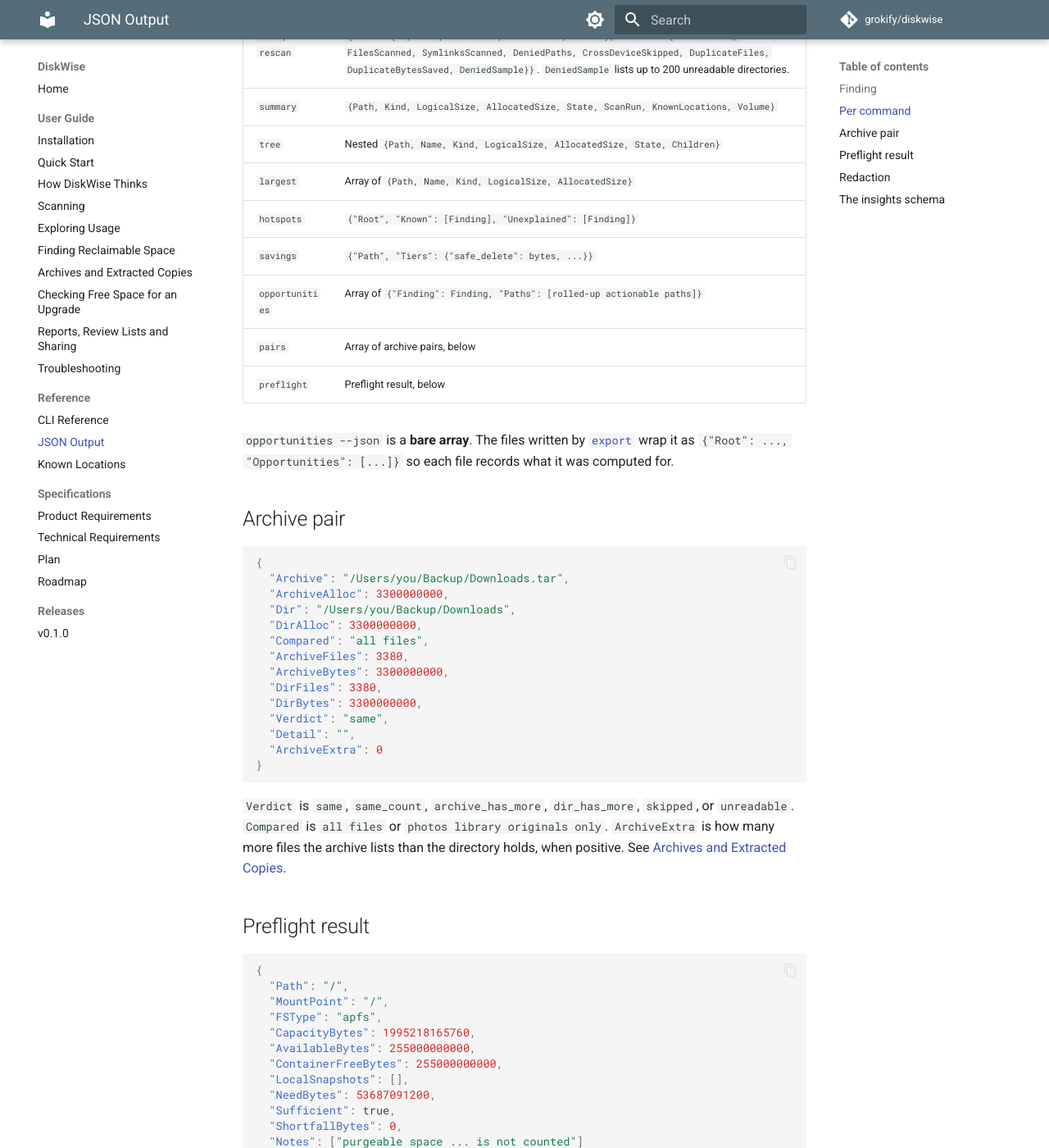
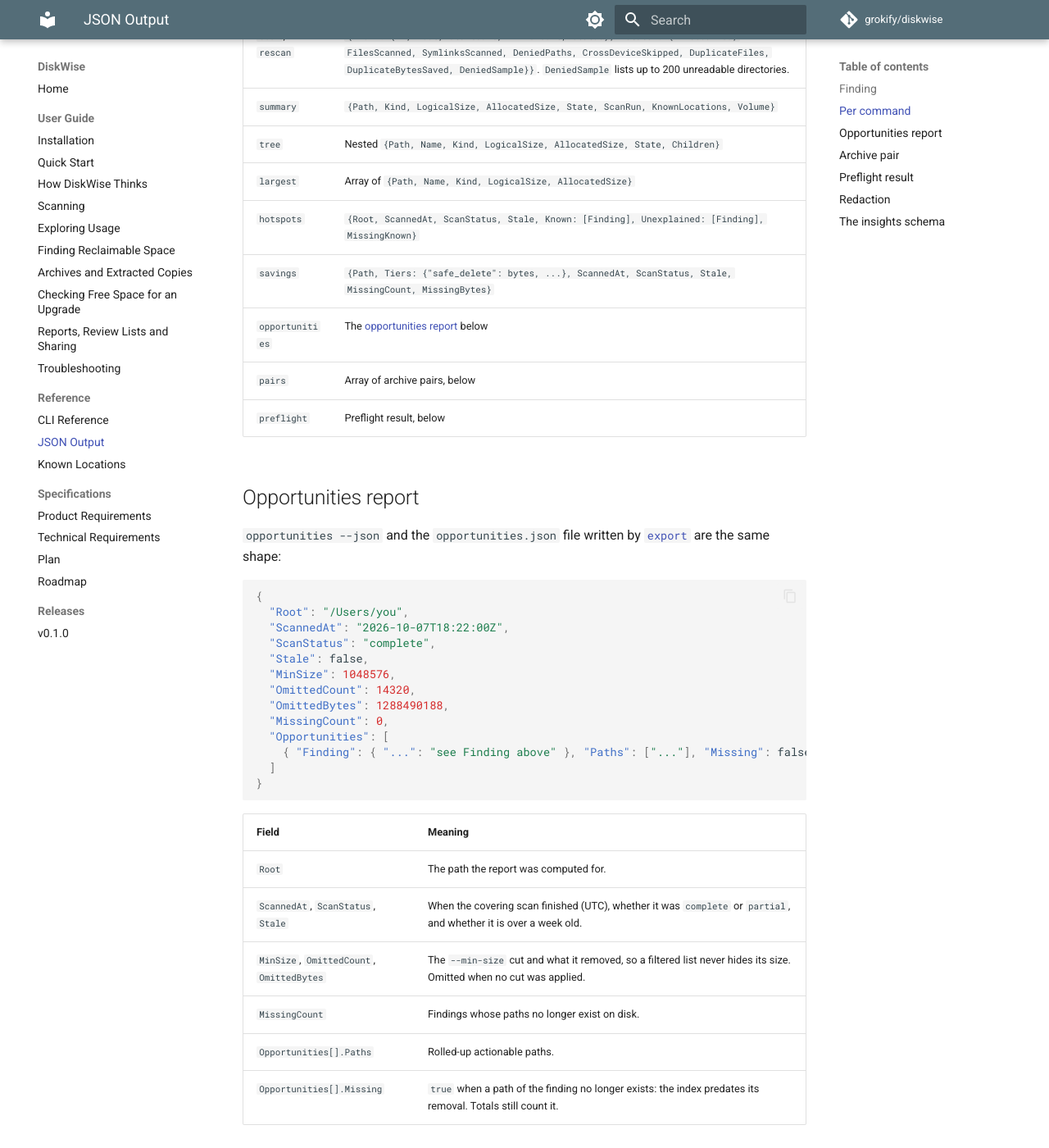
Before and after one commit to grokify/diskwise, an MkDocs documentation site: the page built from docs/guides/json-output.md, in a window 1280 px wide and 1400 px high, scrolled down 1426 px. Shown: the whole window at 82% size. Built offline with MkDocs 1.6.1 and Material for MkDocs 9.7.7, drawn with Linux system fonts in a browser that asks for light colours; comment, search, counter and statistics services are not loaded; some of the changed text lies outside the part shown.

Commit message:
docs(guide): document measured-at reporting, the opportunities report and --min-size
Describes the single opportunities report shape shared by
`opportunities --json` and `export`, the measured-at and missing-path
reporting, the size cut review and export apply by default, and the
archive-versus-directory check in classification.

Co-Authored-By: Claude Sonnet 5.5 <noreply@anthropic.com>

````diff
--- a/docs/guides/json-output.md
+++ b/docs/guides/json-output.md
@@ -9,7 +9,7 @@ field names (`PascalCase`), sizes are in **bytes**, and times are RFC 3339.
 
     ```bash
     diskwise opportunities ~ --action safe_delete --json \
-      | jq -r '.[:5][] | "\(.Finding.AllocatedSize)\t\(.Finding.Path)"'
+      | jq -r '.Opportunities[:5][] | "\(.Finding.AllocatedSize)\t\(.Finding.Path)"'
     ```
 
 ## Finding
@@ -53,16 +53,47 @@ The unit behind `opportunities`, `hotspots`, and the review list:
 | `summary` | `{Path, Kind, LogicalSize, AllocatedSize, State, ScanRun, KnownLocations, Volume}` |
 | `tree` | Nested `{Path, Name, Kind, LogicalSize, AllocatedSize, State, Children}` |
 | `largest` | Array of `{Path, Name, Kind, LogicalSize, AllocatedSize}` |
-| `hotspots` | `{"Root", "Known": [Finding], "Unexplained": [Finding]}` |
-| `savings` | `{"Path", "Tiers": {"safe_delete": bytes, ...}}` |
-| `opportunities` | Array of `{"Finding": Finding, "Paths": [rolled-up actionable paths]}` |
+| `hotspots` | `{Root, ScannedAt, ScanStatus, Stale, Known: [Finding], Unexplained: [Finding], MissingKnown}` |
+| `savings` | `{Path, Tiers: {"safe_delete": bytes, ...}, ScannedAt, ScanStatus, Stale, MissingCount, MissingBytes}` |
+| `opportunities` | The [opportunities report](#opportunities-report) below |
 | `pairs` | Array of archive pairs, below |
 | `preflight` | Preflight result, below |
 
-`opportunities --json` is a **bare array**. The files written by
-[`export`](sharing.md#export-everything-at-once) wrap it as
-`{"Root": ..., "Opportunities": [...]}` so each file records what it was
-computed for.
+## Opportunities report
+
+`opportunities --json` and the `opportunities.json` file written by
+[`export`](sharing.md#export-everything-at-once) are the same shape:
+
+```json
+{
+  "Root": "/Users/you",
+  "ScannedAt": "2026-10-07T18:22:00Z",
+  "ScanStatus": "complete",
+  "Stale": false,
+  "MinSize": 1048576,
+  "OmittedCount": 14320,
+  "OmittedBytes": 1288490188,
+  "MissingCount": 0,
+  "Opportunities": [
+    { "Finding": { "...": "see Finding above" }, "Paths": ["..."], "Missing": false }
+  ]
+}
+```
+
+| Field | Meaning |
+|---|---|
+| `Root` | The path the report was computed for. |
+| `ScannedAt`, `ScanStatus`, `Stale` | When the covering scan finished (UTC), whether it was `complete` or `partial`, and whether it is over a week old. |
+| `MinSize`, `OmittedCount`, `OmittedBytes` | The `--min-size` cut and what it removed, so a filtered list never hides its size. Omitted when no cut was applied. |
+| `MissingCount` | Findings whose paths no longer exist on disk. |
+| `Opportunities[].Paths` | Rolled-up actionable paths. |
+| `Opportunities[].Missing` | `true` when a path of the finding no longer exists: the index predates its removal. Totals still count it. |
+
+`Opportunities` is always an array (`[]` when empty), never `null`.
+
+!!! note "Changed in v0.2.0"
+    Earlier versions printed a bare array from `opportunities --json`. Scripts
+    that iterate `.[]` should iterate `.Opportunities[]`.
 
 ## Archive pair
 
````
Also changed, not shown: docs/guides/cli-reference.md (+3 -3 lines), docs/guides/reclaiming.md (+9 -3 lines), docs/guides/scanning.md (+5 -3 lines), docs/guides/sharing.md (+13 -5 lines), docs/guides/troubleshooting.md (+15 -3 lines).
